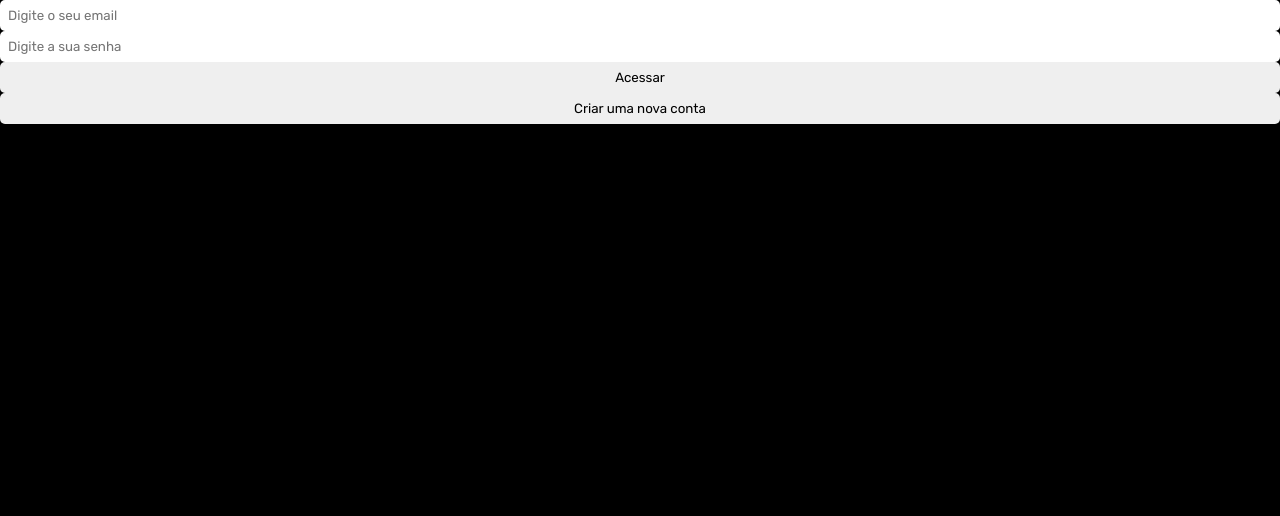
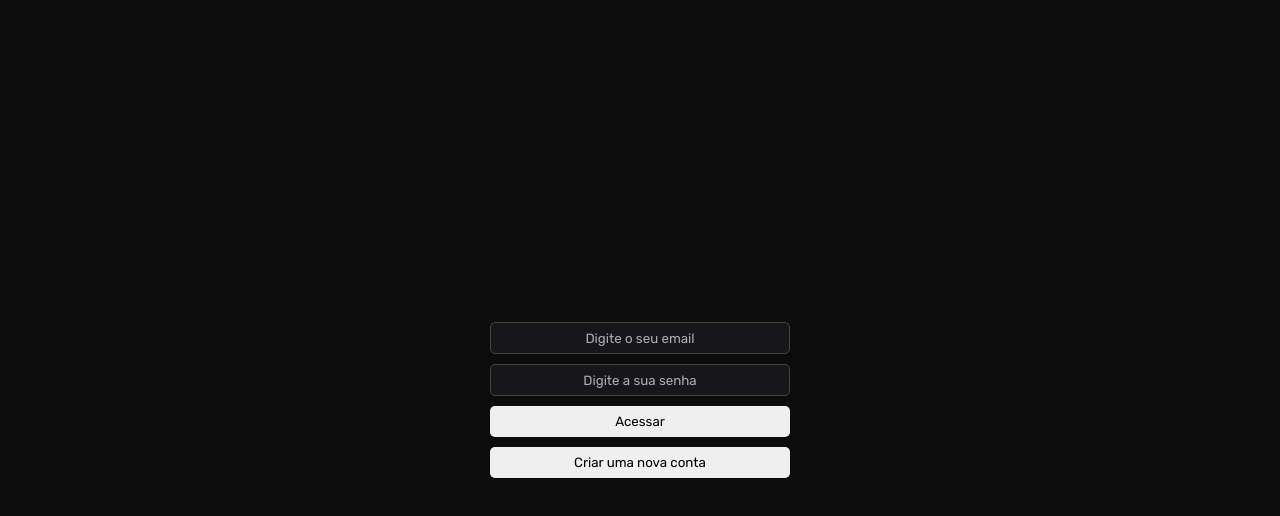
Before and after one commit to IvambergSilva/b-food_frontend, a Next.js app: page / in a window 1280 px wide. Shown: the top 516 px of the page. Built offline with nearby package versions, Linux system fonts and the light colour scheme.

Commit message:
:lipstick: feat: Estilizaçao do formulário

```diff
--- a/src/components/Button/Button.styles.ts
+++ b/src/components/Button/Button.styles.ts
@@ -26,4 +26,9 @@ export const ButtonContainer = styled.button`
         return props.disabled ? IconSpin : ''
     }} 1s infinite;
     }
+
+    &:active {
+        position: relative;
+        top: 1px;
+    }
 `
--- a/src/components/Input/Input.styles.ts
+++ b/src/components/Input/Input.styles.ts
@@ -1,11 +1,23 @@
+import { Base, Highlight } from '@/styles/variables'
 import { styled } from 'styled-components'
 
 export const InputContainer = styled.input`
     width: 100%;
     border-radius: 0.5rem;
-    border: none;
+    border: 1px solid ${Base.gray_300};
     outline: none;
-    padding: 0.8rem;
+    text-align: center;
+    background: ${Base.gray_500};
+    height: 3.2rem;
+    color: ${Base.gray_200};
+
+    &::placeholder {
+        color: ${Base.gray_200};
+    }
+
+    &:focus {
+        border: 1px solid ${Highlight.purple_light};
+    }
 `
 export const TextAreaContainer = styled.textarea`
     width: 100%;
--- a/src/pages/index.tsx
+++ b/src/pages/index.tsx
@@ -4,7 +4,7 @@ import { AuthContext } from "@/contexts/AuthContext";
 import Head from "next/head";
 import React, { FormEvent, useContext, useState } from "react";
 import Styles from '../styles/index.module.scss'
-import { Base, Color } from "@/styles/variables";
+import { Base } from "@/styles/variables";
 
 export default function Home() {
     const [newUser, setNewUser] = useState(false)
@@ -28,16 +28,20 @@ export default function Home() {
     }
 
     return (
-        <>
+        <div
+            className={Styles.homeContainer}
+            style={{ backgroundColor: Base.gray_600 }}
+        >
             <Head>
                 <title>B-Food - Faça o seu login</title>
             </Head>
 
-            <form onSubmit={handleLogin}>
+            <form onSubmit={handleLogin} className={Styles.formLogin}>
                 {newUser &&
                     <Input
                         placeholder="Digite o nome da sua empresa"
                         type="text"
+                        value={name}
                         onChange={(e) => setName(e.target.value)}
                     />
                 }
@@ -87,6 +91,6 @@ export default function Home() {
                     </section>
                 }
             </form>
-        </>
+        </div>
     )
 }
--- a/src/styles/globals.ts
+++ b/src/styles/globals.ts
@@ -10,7 +10,6 @@ export const GlobalStyle = createGlobalStyle`
 
     html, body {
         font-size: 62.5%;
-        background: #000;
     }
 
     button {
--- a/src/styles/index.module.scss
+++ b/src/styles/index.module.scss
@@ -1,3 +1,28 @@
-.h2 {
-    color: var(--color);
+.homeContainer {
+    height: 100vh;
+    display: flex;
+    align-items: center;
+    flex-direction: column;
+    justify-content: center;
+
+    .formLogin {
+        max-width: 30rem;
+        width: 90%;
+        display: flex;
+        flex-direction: column;
+        gap: 1rem;
+        align-self: center;
+
+        section {
+            display: flex;
+            flex-direction: column;
+            gap: 1rem;
+        }
+    }
 }
+
+@media screen and (max-width: 520px) {
+    .formLogin {
+        width: 90%
+    }
+}
--- a/src/styles/variables.ts
+++ b/src/styles/variables.ts
@@ -2,7 +2,6 @@ export const Highlight = {
     purple_light: '#A881E6',
     purple: '#7450AC',
 }
-export const Color: string = '#FBF9FE'
 export const Base = {
     gray_100: '#FBF9FE',
     gray_200: '#AFABB6',
```
